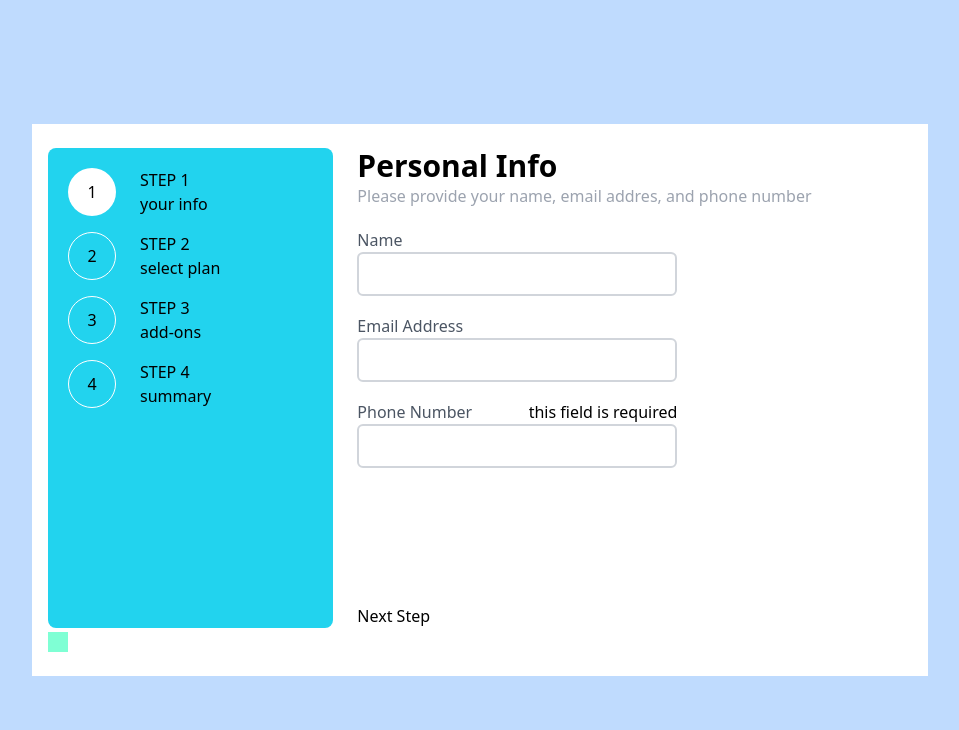
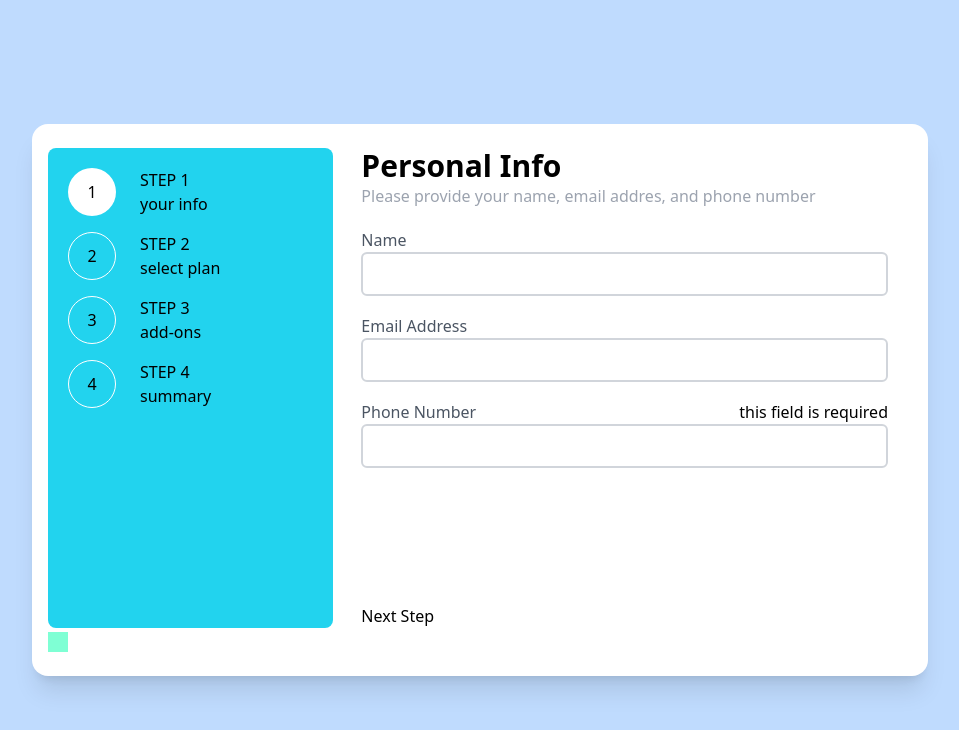
Before and after one commit to laurolyra/fm-multi-step-form, a React (Vite) app: page / in a window 1280 px wide. Shown: the top 730 px of the page, without its empty margins (160-1119 px from the left). Built offline with nearby package versions, Linux system fonts and the light colour scheme.

Commit message:
rounded borders on main container

```diff
--- a/src/components/FormContainer/index.tsx
+++ b/src/components/FormContainer/index.tsx
@@ -14,7 +14,7 @@ export const FormContainer = () => {
   //   setFormDados({ ...formDados, [key]: value });
 
   return (
-    <div className="w-full py-6 px-4 container bg-white grid grid-cols-12 gap-1 max-w-4xl">
+    <div className="w-full py-6 px-4 container bg-white grid grid-cols-12 gap-1 max-w-4xl shadow-xl rounded-2xl">
       <StepperBar />
       <StepScreenManager />
       <button
--- a/src/components/StepScreenManager/index.tsx
+++ b/src/components/StepScreenManager/index.tsx
@@ -27,7 +27,7 @@ export const StepScreenManager = () => {
   };
 
   return (
-    <section className="flex flex-col justify-between col-span-8 min-h-[60vh] px-5">
+    <section className="flex flex-col justify-between col-span-8 min-h-[60vh] px-6">
       {changeScreen()}
       <div className="flex justify-between">
         {step > 0 && step < 4 ? (
--- a/src/components/steps/PersonalInfo/index.tsx
+++ b/src/components/steps/PersonalInfo/index.tsx
@@ -22,7 +22,7 @@ export const PersonalInfo = () => (
         <input type="text" id="email" className="custom-text-input" />
       </div>
       <div className="flex flex-col">
-        <div className='flex justify-between w-80'>
+        <div className='flex justify-between w-full'>
           <label htmlFor="phone" className="text-gray-600">
             Phone Number
           </label>
--- a/src/index.css
+++ b/src/index.css
@@ -7,7 +7,7 @@
 }
 
 .custom-text-input{
-  @apply border-2 border-gray-300 p-2 w-80 rounded-md;
+  @apply border-2 border-gray-300 p-2 w-full rounded-md;
 }
 
 @layer base {
```
